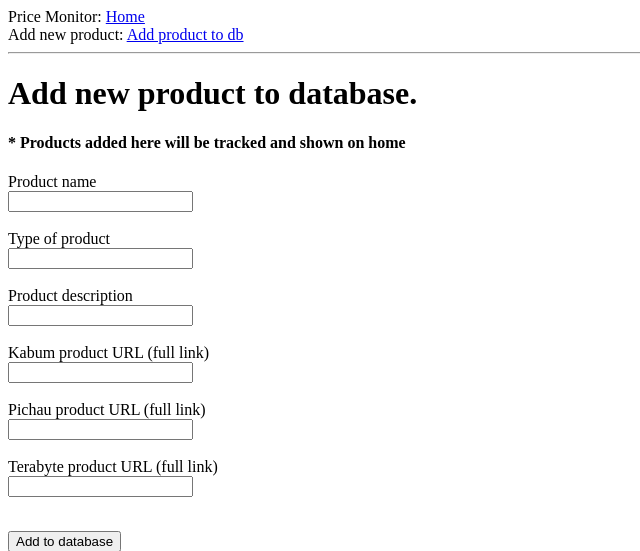
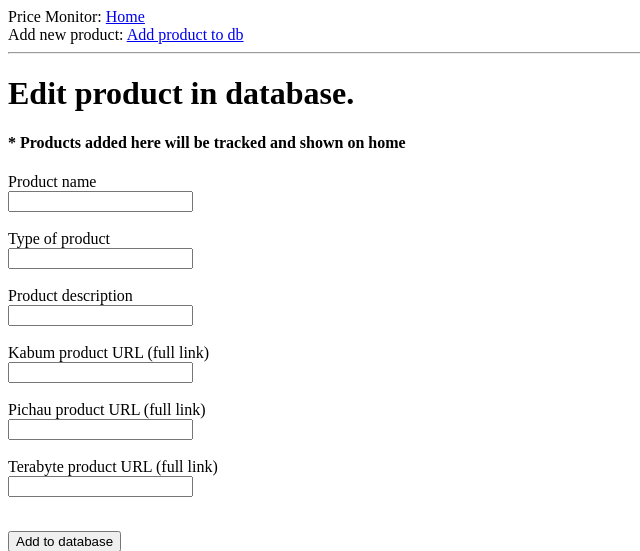
Before and after one commit to dkage/price_monitor, a Flask app: template app/templates/edit_product.html in a window 1280 px wide. Shown: the top 551 px of the page, without its empty margins (0-640 px from the left). Run offline with Flask 2, Linux system fonts and the light colour scheme; the template is opened without the code that fills it: values that come from a table or form of the project are taken from there, others are empty.

Commit message:
Add start of logic to populate product data from db using id

```diff
--- a/app/routes.py
+++ b/app/routes.py
@@ -44,11 +44,16 @@ def add_product():
     return render_template('add_product.html', title='Add new product to monitor', form=form)
 
 
-@app.route('/edit_product', methods=['GET', 'POST'])
+@app.route('/edit_product', methods=['GET', 'POST'])  # TODO merge this with add product?
 def edit_product():
-    id = request.args['id']
+    form = NewProduct()
 
-    return render_template('placeholder.html')
+    product_data = db_handler.select_product_by_id(request.args['id'])[0]
+    print(product_data[2])
+    form.product_name.data = product_data[2]
+    # print(product_data['2'])
+
+    return render_template('edit_product.html', form=form, edit_product=product_data)
 
 #
 # @app.route('/prices_table')
--- a/app/templates/edit_product.html
+++ b/app/templates/edit_product.html
@@ -1,7 +1,7 @@
 {% extends 'base.html' %}
 
 {% block content %}
-    <h1>Add new product to database.</h1>
+    <h1>Edit product in database.</h1>
     <h4> * Products added here will be tracked and shown on home </h4>
     <form method="post">
         {{ form.hidden_tag() }}
```
